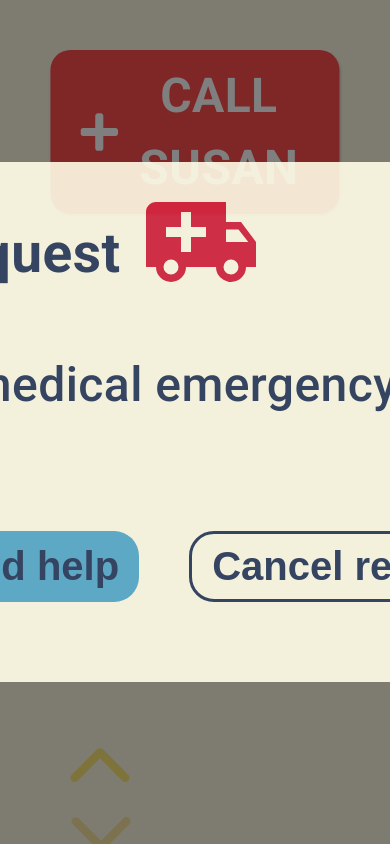
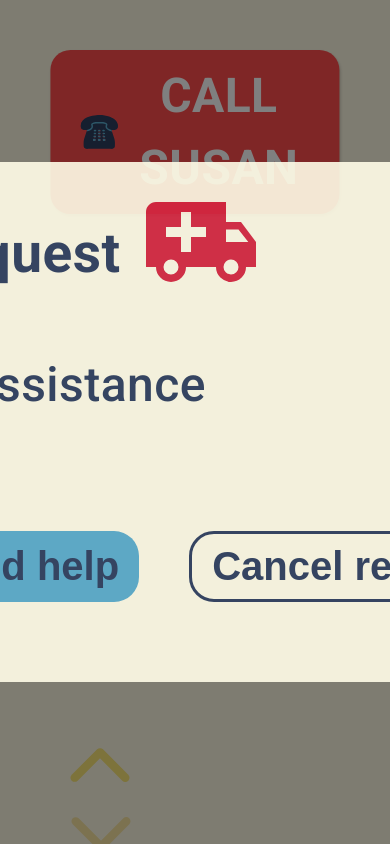
Before and after one commit to whimsical-phoenix/just-for-us, a React (Create React App) app: page /garden-loft-app/home in a window 390 px wide. Both pictures are taken after a click on the button "CALL SUSAN". Shown: the top 844 px of the page. Built offline with nearby package versions, Linux system fonts and the light colour scheme.

Commit message:
updated telephone icon

```diff
--- a/src/components/CallHelpButton.js
+++ b/src/components/CallHelpButton.js
@@ -2,9 +2,9 @@ import React, { useEffect, useState } from "react";
 import styled from "styled-components";
 import { Typography } from "@mui/material";
 import Modal from "react-modal";
-// import TelephoneIcon from "./icons/TelephoneIcon";
+import TelephoneIcon from "./icons/TelephoneIcon";
 import { AmbulanceIcon, AmbulanceSideIcon, NoAmbulanceIcon } from "./icons";
-import { FaPlus } from "react-icons/fa";
+// import { FaPlus } from "react-icons/fa";
 
 const StyledButtonAlignment = styled(Typography)`
   margin-top: 30px;
@@ -138,7 +138,7 @@ const CallHelpButtonComponent = ({ onClick }) => {
           fontSize={"48px"}
           fontWeight="700"
           style={{ display: "flex", alignItems: "center", padding: "0 20px" }}>
-          <FaPlus size={60} />
+          <TelephoneIcon size={60} />
           <div style={{ paddingLeft: "10px" }}>CALL SUSAN</div>
         </Typography>
       </CallHelpButton>
@@ -185,7 +185,7 @@ const CallHelpButtonComponent = ({ onClick }) => {
           fontSize={"48px"}
           fontWeight="500"
           color="#2D3E5F">
-          Call for medical emergency assistance
+          Call for assistance
         </Typography>
         <StyledButtonAlignment style={{ paddingLeft: "60px" }}>
           <ModalButton onClick={handleConfirm}>Yes, I need help</ModalButton>
```
